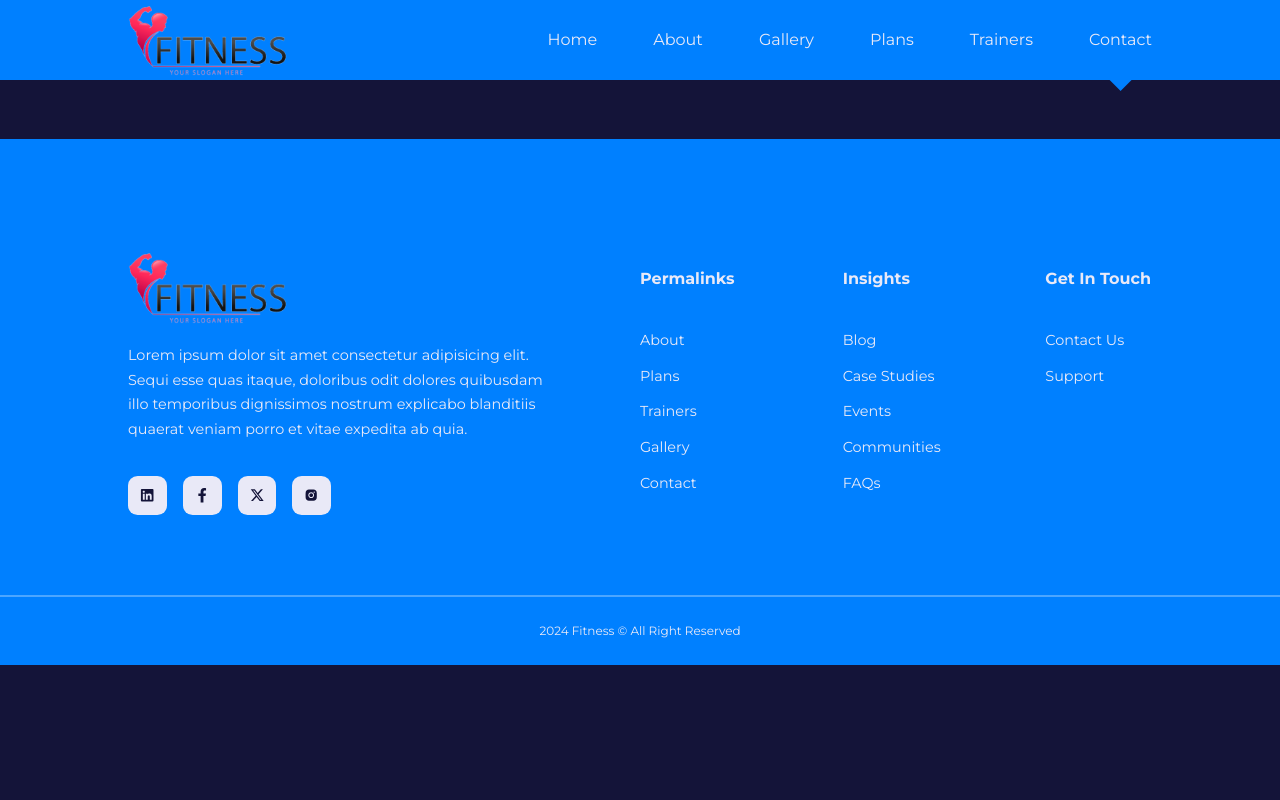
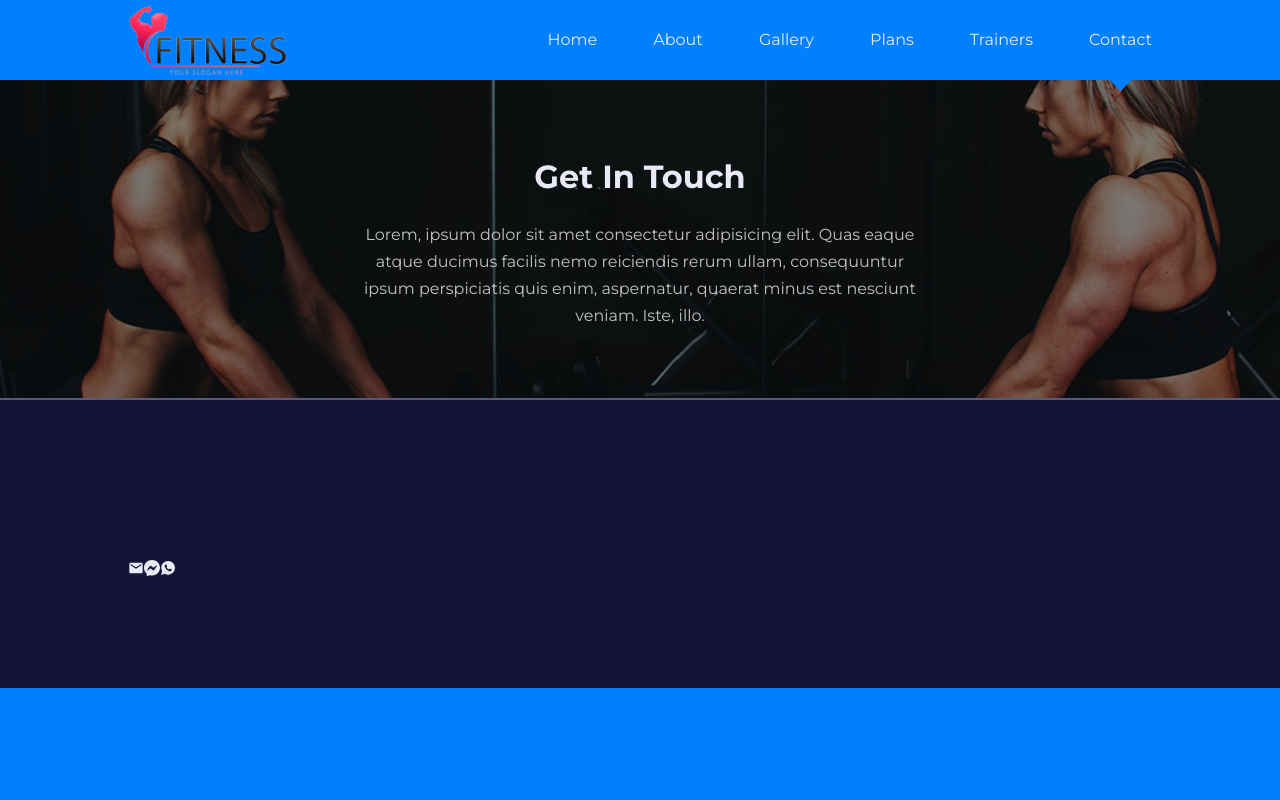
Before and after one commit to promishgrg98/gym-website, a React (Create React App) app: page /contact in a window 1280 px wide. Shown: the top 800 px of the page. Built offline with nearby package versions, Linux system fonts and the light colour scheme.

Commit message:
add content for contact page

```diff
--- a/src/pages/contact/Contact.jsx
+++ b/src/pages/contact/Contact.jsx
@@ -1,9 +1,27 @@
 import React from 'react'
 import './contact.css'
+import Header from '../../components/Header'
+import HeaderImage from '../../images/header_bg_2.jpg'
+import { MdEmail } from 'react-icons/md'
+import { BsMessenger } from 'react-icons/bs'
+import { IoLogoWhatsapp } from 'react-icons/io'
 
 function Contact() {
   return (
-    <div>Contact</div>
+    <div>
+      <Header title={'Get In Touch'} image={HeaderImage}>
+        Lorem, ipsum dolor sit amet consectetur adipisicing elit. Quas eaque atque ducimus facilis nemo reiciendis rerum ullam, consequuntur ipsum perspiciatis quis enim, aspernatur, quaerat minus est nesciunt veniam. Iste, illo.
+      </Header>
+      <section className="contact">
+        <div className="container contact_container">
+          <div className="contact_wrapper">
+            <a href="mailto:prameshgrg98@gmail.com" target='_blank' rel='noreferrer noopener'><MdEmail /></a>
+            <a href="http://m.me/promishgurung98" target='_blank' rel='noreferrer noopener'><BsMessenger /></a>
+            <a href="http://wa.me/" target='_blank' rel='noreferrer noopener'><IoLogoWhatsapp /></a>
+          </div>
+        </div>
+      </section>
+    </div>
   )
 }
 
```
